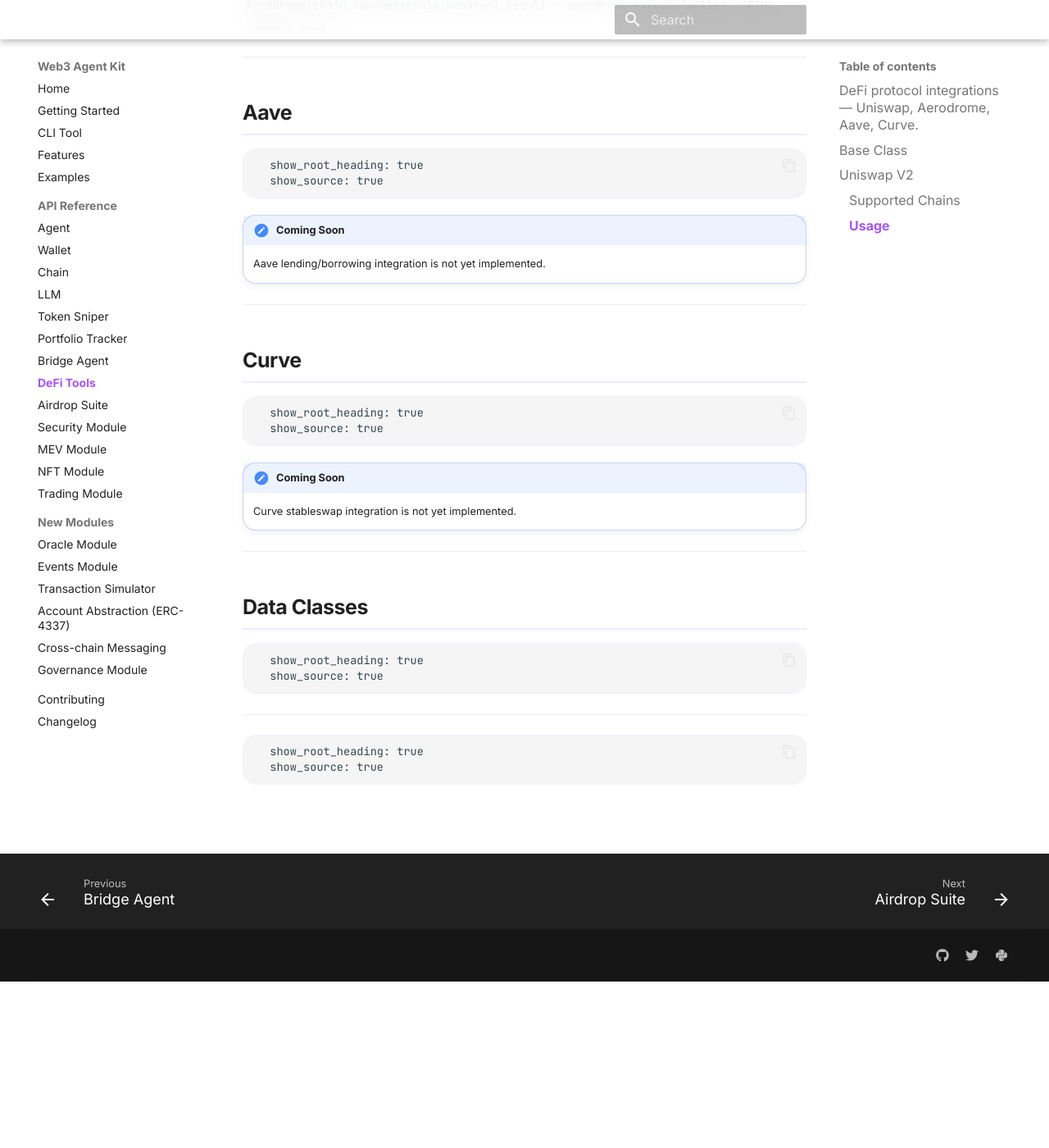
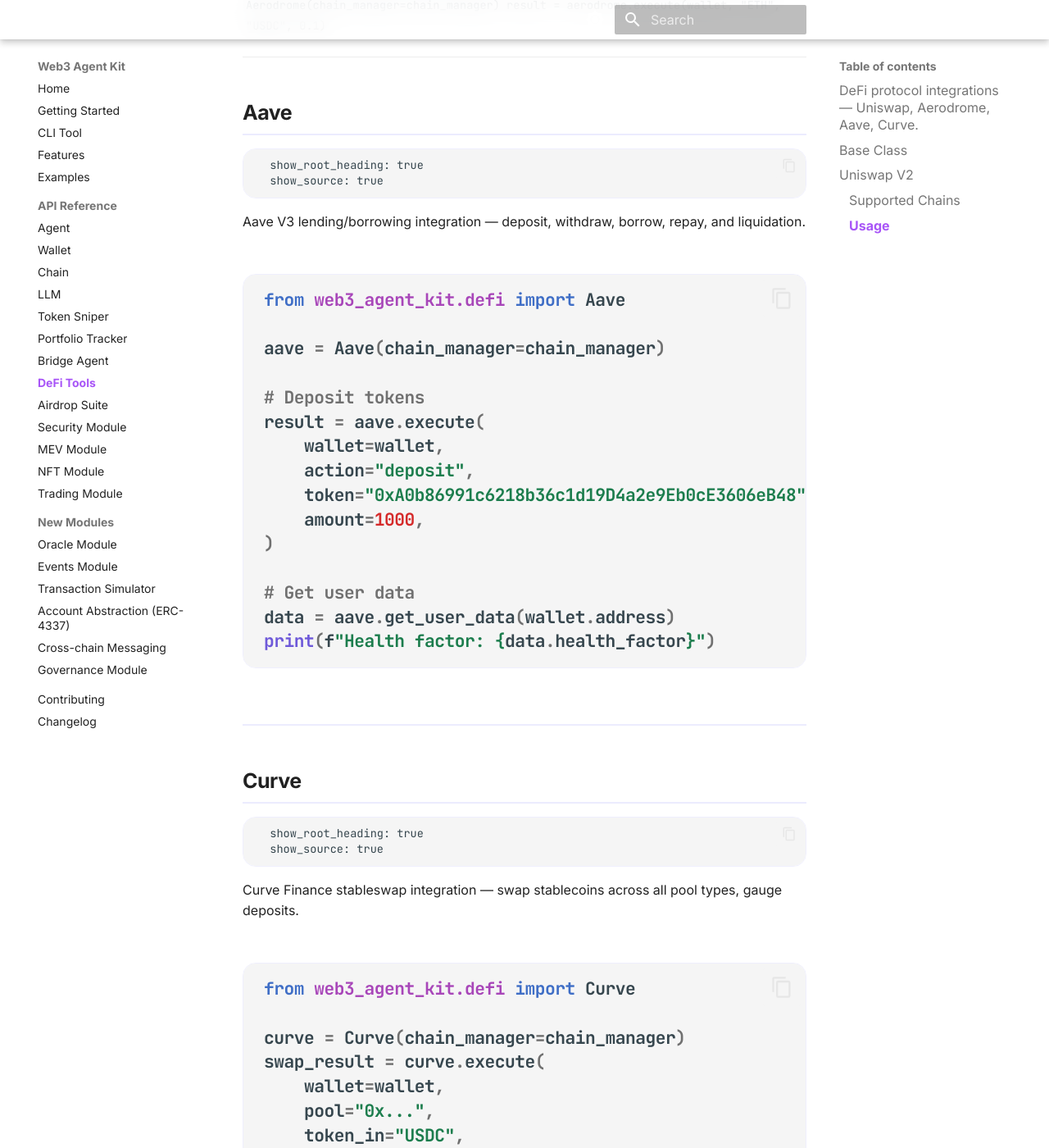
Before and after one commit to ulsreall/web3-agent-kit, an MkDocs documentation site: the page built from docs/api/defi.md, in a window 1280 px wide and 1400 px high, scrolled down 1809 px. Shown: the whole window at 82% size. Built offline with MkDocs 1.6.1 and Material for MkDocs 9.7.7, drawn with Linux system fonts in a browser that asks for light colours; comment, search, counter and statistics services are not loaded; before the commit the page ends 3006 px from its top, so only the background shows below that; some of the changed text lies outside the part shown.

Commit message:
docs: fix 5 sync issues for v1.10.0 — changelog, contributing, defi Aave/Curve, examples

````diff
--- a/docs/api/defi.md
+++ b/docs/api/defi.md
@@ -58,15 +58,47 @@
 
       show_root_heading: true
       show_source: true
-!!! note "Coming Soon"
-    Aave lending/borrowing integration is not yet implemented.
+
+Aave V3 lending/borrowing integration — deposit, withdraw, borrow, repay, and liquidation.
+
+```python
+from web3_agent_kit.defi import Aave
+
+aave = Aave(chain_manager=chain_manager)
+
+# Deposit tokens
+result = aave.execute(
+    wallet=wallet,
+    action="deposit",
+    token="0xA0b86991c6218b36c1d19D4a2e9Eb0cE3606eB48",
+    amount=1000,
+)
+
+# Get user data
+data = aave.get_user_data(wallet.address)
+print(f"Health factor: {data.health_factor}")
+```
 ---
 ## Curve
 
       show_root_heading: true
       show_source: true
-!!! note "Coming Soon"
-    Curve stableswap integration is not yet implemented.
+
+Curve Finance stableswap integration — swap stablecoins across all pool types, gauge deposits.
+
+```python
+from web3_agent_kit.defi import Curve
+
+curve = Curve(chain_manager=chain_manager)
+swap_result = curve.execute(
+    wallet=wallet,
+    pool="0x...",
+    token_in="USDC",
+    token_out="USDT",
+    amount=1000,
+)
+print(f"Swapped: {swap_result.amount_in} → {swap_result.amount_out}")
+```
 ---
 ## Data Classes
 
````
Also changed, not shown: docs/changelog.md (+24 -0 lines), docs/contributing.md (+1 -1 lines), docs/examples.md (+2 -2 lines).
